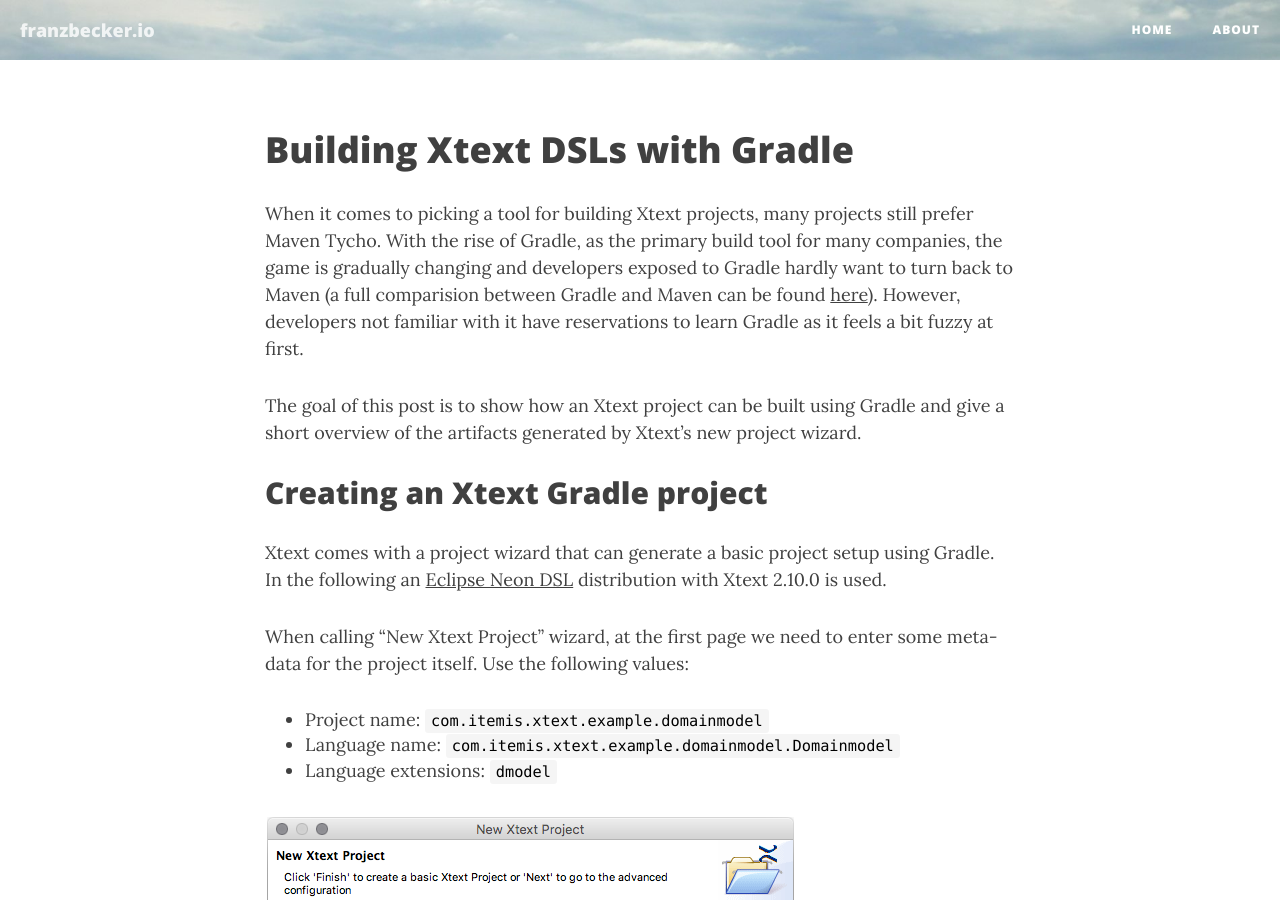
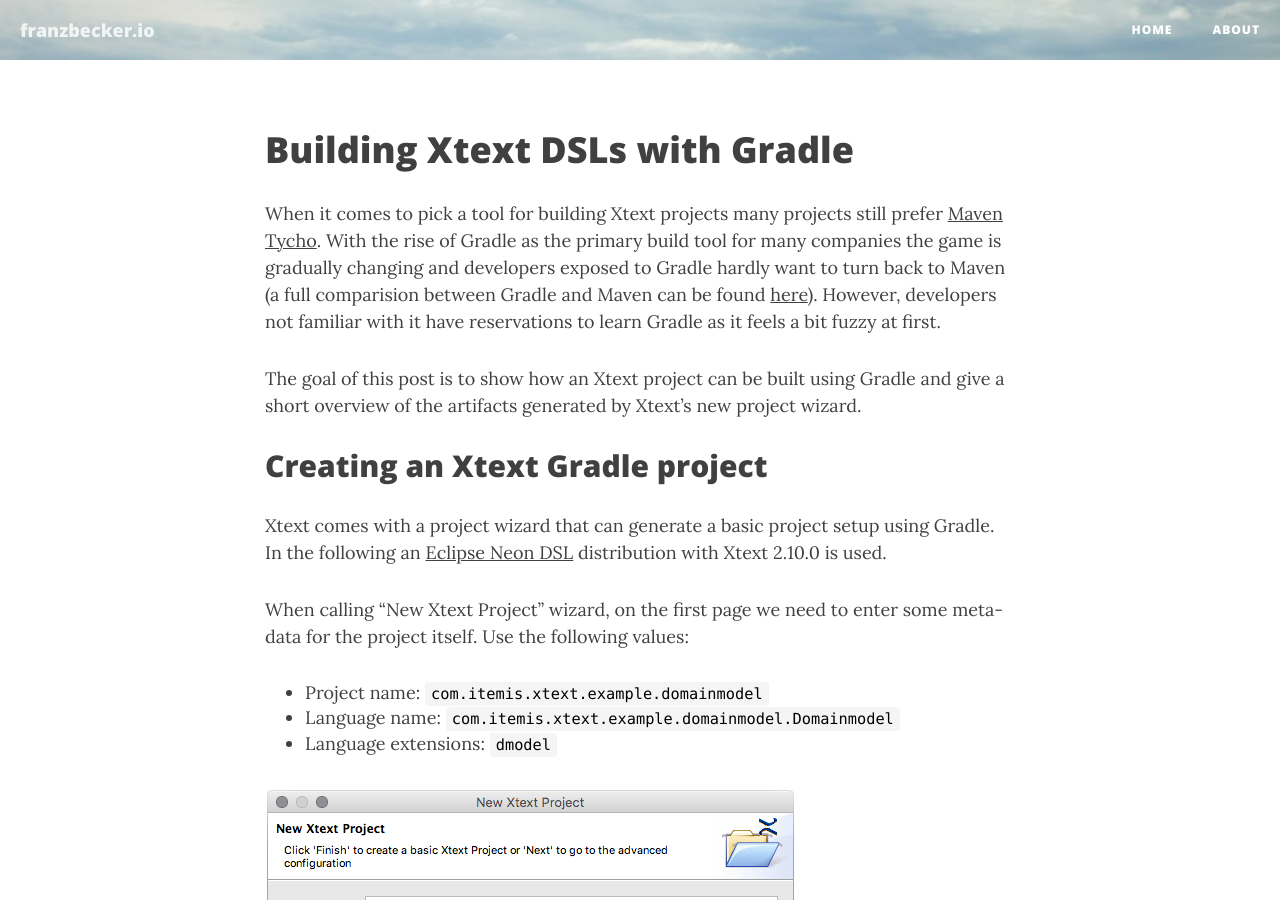
Before and after one commit to franzbecker/franzbecker.github.io, a Jekyll site: the page built from _posts/2016-08-05-Building-Xtext-DSLs-with-Gradle.md, in a window 1280 px wide and 900 px high. Built offline with Jekyll 4.4.1, drawn with Linux system fonts in a browser that asks for light colours; nearby versions of some CDN libraries; comment, search, counter and statistics services are not loaded; some of the changed text lies outside the part shown.

Commit message:
Reviewed document
Mostly typos, punctuation and additional links

````diff
--- a/_posts/2016-08-05-Building-Xtext-DSLs-with-Gradle.md
+++ b/_posts/2016-08-05-Building-Xtext-DSLs-with-Gradle.md
@@ -4,7 +4,7 @@
 tags: ["gradle", "xtext", "dsl"]
 ---
 
-When it comes to picking a tool for building Xtext projects, many projects still prefer Maven Tycho. With the rise of Gradle, as the primary build tool for many companies, the game is gradually changing and developers exposed to Gradle hardly want to turn back to Maven (a full comparision between Gradle and Maven can be found [here](https://gradle.org/maven_vs_gradle/)). However, developers not familiar with it have reservations to learn Gradle as it feels a bit fuzzy at first.
+When it comes to pick a tool for building Xtext projects many projects still prefer [Maven Tycho](https://eclipse.org/tycho/). With the rise of Gradle as the primary build tool for many companies the game is gradually changing and developers exposed to Gradle hardly want to turn back to Maven (a full comparision between Gradle and Maven can be found [here](https://gradle.org/maven_vs_gradle/)). However, developers not familiar with it have reservations to learn Gradle as it feels a bit fuzzy at first.
 
 The goal of this post is to show how an Xtext project can be built using Gradle and give a short overview of the artifacts generated by Xtext's new project wizard.
 
@@ -12,7 +12,7 @@
 
 Xtext comes with a project wizard that can generate a basic project setup using Gradle. In the following an [Eclipse Neon DSL](http://www.eclipse.org/downloads/packages/eclipse-ide-java-and-dsl-developers/neonr) distribution with Xtext 2.10.0 is used.
 
-When calling "New Xtext Project" wizard, at the first page we need to enter some meta-data for the project itself. Use the following values:
+When calling "New Xtext Project" wizard, on the first page we need to enter some meta-data for the project itself. Use the following values:
 
 - Project name: `com.itemis.xtext.example.domainmodel`
 - Language name: `com.itemis.xtext.example.domainmodel.Domainmodel`
@@ -30,7 +30,7 @@
 <img src="{{ site.baseUrl }}/img/posts/2016-07-29-Building-Xtext-DSLs-with-Gradle/new_wizard_page2.png" />
 
 
-After clicking on finish the wizard will create a directory structure that looks like this:
+After clicking on *Finish* the wizard will create a directory structure that looks like this:
 
 ```
 └── com.itemis.xtext.example.domainmodel.parent
@@ -80,7 +80,7 @@
     └── gradlew.bat
 ```
 
-At the root level `gradlew` and `gradlew.bat` are the scripts that are platform-dependent and run the Gradle Wrapper that resides in the `gradle-wrapper.jar`. The `gradle-wrapper.properties` configures the Gradle distribution that is used e.g. the version. You can find more information [here](https://docs.gradle.org/current/userguide/gradle_wrapper.html).
+At the root level `gradlew` and `gradlew.bat` are the scripts that are platform dependent and run the Gradle Wrapper that resides in the `gradle-wrapper.jar`. The `gradle-wrapper.properties` configures the Gradle distribution that is used e.g. the version. You can find more information [here](https://docs.gradle.org/current/userguide/gradle_wrapper.html).
 
 Pro tip: Instead of typing `./gradlew` all the time try defining a bash function as explained [here](http://blog.franzbecker.io/2016/03/28/gradle-bash-function/).
 
@@ -112,7 +112,7 @@
 include 'com.itemis.xtext.example.domainmodel.ide'
 ```
 
-In Gradle, build logic can be extracted easily into separate build scripts and plugins. To include them into a project the "apply" syntax can be used:
+In Gradle build logic can be extracted easily into separate build scripts and plugins. To include them into a project the `apply` syntax can be used:
 
 ```
 apply plugin: 'java'
````
Also changed, not shown: other parts of _posts/2016-08-05-Building-Xtext-DSLs-with-Gradle.md (+1 -1 lines).
